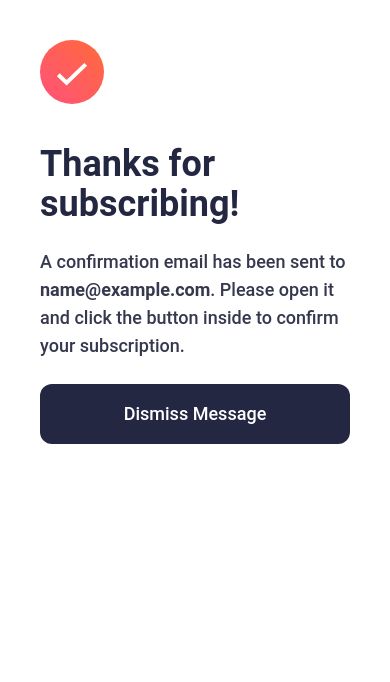
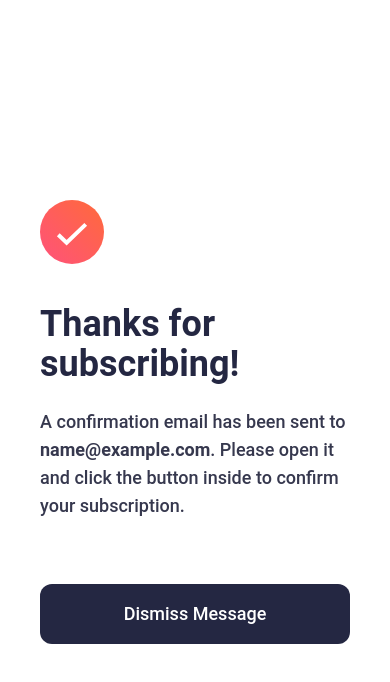
Before and after one commit to amza-web/newsletter-sign-up, a Next.js app: page / in a window 390 px wide. Both pictures are taken after typing "name@example.com" into the empty fields and a click on the input "Subscribe to monthly newsletter". Shown: the top 682 px of the page. Built offline with nearby package versions, Linux system fonts and the light colour scheme.

Commit message:
added some responsive styling

```diff
--- a/components/Success.js
+++ b/components/Success.js
@@ -8,13 +8,15 @@ const Success = ({email, setFinish, setEmail}) => {
     setFinish(false);
   }
   return (
-    <div className='font-roboto font-medium text-lg lg:flex lg:place-content-center lg:place-items-center lg:min-h-screen'>
+    <div className='font-roboto font-medium text-lg flex place-content-center place-items-center min-h-screen'>
         <div className='p-10 md:p-16 lg:bg-white lg:rounded-3xl lg:flex lg:p-0'>
             <div className='lg:flex lg:justify-center lg:items-center lg:p-16'>
-            <div className='flex flex-col gap-6 lg-mx'>
-                <Image className='pb-4' src={img3} alt='checkmark'/>
-                <h1 className='text-4xl md:text-5xl font-bold lg:text-6xl'>Thanks for subscribing!</h1>
-                <p className=''>A confirmation email has been sent to <span className='font-bold'>{email}</span>. Please open it and click the button inside to confirm your subscription.</p>
+            <div className='flex flex-col gap-16 lg:gap-6 lg-mx'>
+                <div className='flex flex-col gap-6'>
+                  <Image className='pb-4' src={img3} alt='checkmark'/>
+                  <h1 className='text-4xl md:text-5xl font-bold lg:text-6xl'>Thanks for subscribing!</h1>
+                  <p className=''>A confirmation email has been sent to <span className='font-bold'>{email}</span>. Please open it and click the button inside to confirm your subscription.</p>
+                </div>
                 <input className='inp font-medium' type='submit' value='Dismiss Message' onClick={handler}/>
             </div>
             </div>
```
